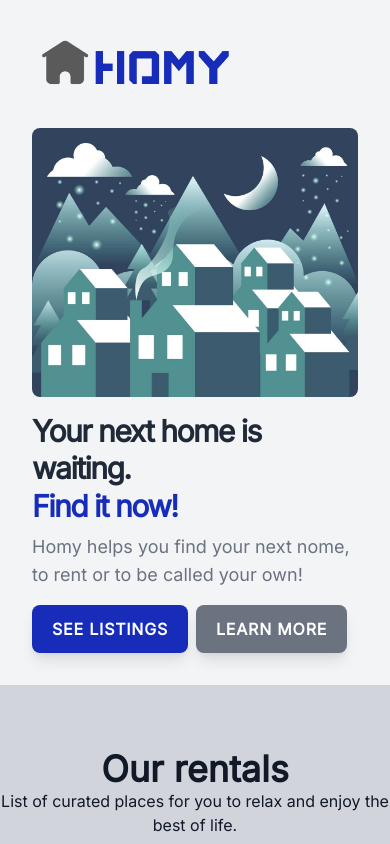
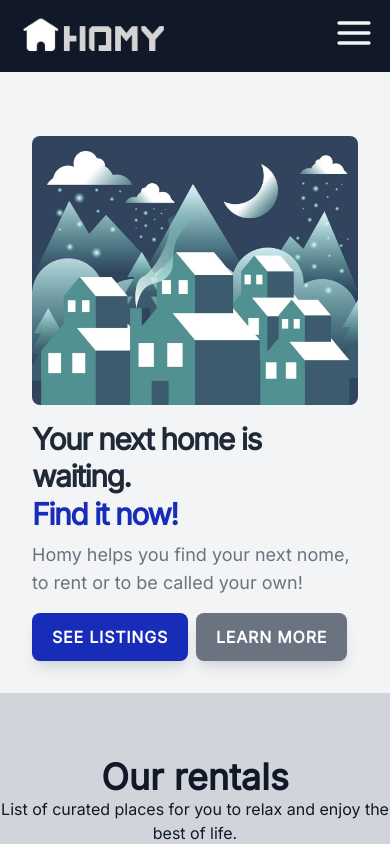
Before and after one commit to devguilhermy/tailwind-tuts, a React (Create React App) app: page / in a window 390 px wide. Shown: the top 844 px of the page. Built offline with nearby package versions, Linux system fonts and the light colour scheme.

Commit message:
feat: created responsive navbar header

```diff
--- a/src/App.tsx
+++ b/src/App.tsx
@@ -1,10 +1,12 @@
 import Header from './components/Header';
+import Hero from './components/Hero';
 import RentalList from './components/RentalList';
 
 export default function App() {
     return (
         <>
             <Header />
+            <Hero />
             <RentalList />
         </>
     );
--- a/src/components/Header.tsx
+++ b/src/components/Header.tsx
@@ -1,51 +1,63 @@
-import housesImg from '../assets/images/houses2.jpg';
-import logoDark from '../assets/images/logo-dark.png';
-
-// import logoLight from './assets/images/logo-light.png';
+import { FiMenu } from 'react-icons/fi';
+import { IoClose } from 'react-icons/io5';
+import logoLight from '../assets/images/logo-light.png';
+import { useState } from 'react';
 
 export default function Header() {
+    const [isMobileMenuActive, setIsMobileMenuActive] = useState(false);
+
     return (
-        <div className="flex bg-gray-100">
-            <div className="p-8 max-w-md mx-auto sm:max-w-xl lg:py-24 lg:px-12 lg:max-w-full lg:w-1/2">
-                <div className="xl:max-w-lg xl:ml-auto">
-                    <img src={logoDark} alt="Homy logo" className="h-16" />
-                    <img
-                        src={housesImg}
-                        alt="Houses"
-                        className="mt-8 rounded-lg sm:h-64 sm:w-full  sm:object-cover sm:object-center lg:hidden"
-                    />
-                    <h1 className="mt-4 text-3xl font-bold text-gray-800 leading-tight tracking-tighter sm:text-4xl sm:mt-8">
-                        Your next home is waiting.
-                        <br />
-                        <span className="text-brand">Find it now!</span>
-                    </h1>
-                    <p className="mt-2 text-lg text-gray-500 sm:text-xl sm:mt-4">
-                        Homy helps you find your next nome, to rent or to be
-                        called your own!
-                    </p>
-                    <div className="mt-4 sm:mt-6">
-                        <a
-                            href="/helou"
-                            className="btn btn-primary shadow-lg sm:text-lg"
-                        >
-                            See listings
-                        </a>
-                        <a
-                            href="/helou"
-                            className="ml-2 btn btn-secondary shadow-lg sm:text-lg"
-                        >
-                            Learn more
-                        </a>
-                    </div>
+        <header className="bg-gray-900 px-4 py-3 sm:flex z-10 sm:items-center sm:justify-between ">
+            <div className="flex items-center justify-between">
+                <div>
+                    <img src={logoLight} alt="Homy logo" className="h-12" />
+                </div>
+                <div className="sm:hidden">
+                    <button
+                        type="button"
+                        className="text-gray-100 focus:text-gray-300 hover:text-gray-300 transition focus:outline-none focus:ring"
+                        onClick={() =>
+                            setIsMobileMenuActive(!isMobileMenuActive)
+                        }
+                    >
+                        {isMobileMenuActive ? (
+                            <IoClose className="w-10 h-10" />
+                        ) : (
+                            <FiMenu className="w-10 h-10" />
+                        )}
+                    </button>
                 </div>
             </div>
-            <div className="hidden lg:block lg:w-1/2 lg:relative">
-                <img
-                    src={housesImg}
-                    alt="Houses"
-                    className="absolute inset-0 w-full h-full object-cover object-center"
-                />
+            <div
+                className={`pt-6 pb-4 px-1 text-white text-center transition text-3xl ${
+                    isMobileMenuActive ? 'block' : 'hidden'
+                } sm:flex sm:items-center sm:justify-between sm:text-xl`}
+            >
+                <a
+                    href="/"
+                    className="block hover:bg-gray-700 rounded-lg py-1 px-2 focus:bg-gray-700 sm:mt-0 sm:rounded-full transition"
+                >
+                    Listings
+                </a>
+                <a
+                    href="/"
+                    className="mt-6  block hover:bg-gray-700 rounded-lg py-1 px-2 focus:bg-gray-700 sm:mt-0 sm:ml-2 sm:rounded-full transition"
+                >
+                    My properties
+                </a>
+                <a
+                    href="/"
+                    className="mt-6  block hover:bg-gray-700 rounded-lg py-1 px-2 focus:bg-gray-700 sm:mt-0 sm:ml-2 sm:rounded-full transition"
+                >
+                    Support
+                </a>
+                <a
+                    href="/"
+                    className="mt-6  block hover:bg-gray-700 rounded-lg py-1 px-2 focus:bg-gray-700 sm:mt-0 sm:ml-2 sm:rounded-full transition"
+                >
+                    About
+                </a>
             </div>
-        </div>
+        </header>
     );
 }
--- /dev/null
+++ b/src/components/Hero.tsx
@@ -0,0 +1,51 @@
+import housesImg from '../assets/images/houses2.jpg';
+import logoDark from '../assets/images/logo-dark.png';
+
+// import logoLight from './assets/images/logo-light.png';
+
+export default function Hero() {
+    return (
+        <div className="flex bg-gray-100">
+            <div className="p-8 max-w-md mx-auto sm:max-w-xl lg:py-24 lg:px-12 lg:max-w-full lg:w-1/2">
+                <div className="xl:max-w-lg xl:ml-auto">
+                    {/* <img src={logoDark} alt="Homy logo" className="h-16" /> */}
+                    <img
+                        src={housesImg}
+                        alt="Houses"
+                        className="mt-8 rounded-lg sm:h-64 sm:w-full  sm:object-cover sm:object-center lg:hidden"
+                    />
+                    <h1 className="mt-4 text-3xl font-bold text-gray-800 leading-tight tracking-tighter sm:text-4xl sm:mt-8">
+                        Your next home is waiting.
+                        <br />
+                        <span className="text-brand">Find it now!</span>
+                    </h1>
+                    <p className="mt-2 text-lg text-gray-500 sm:text-xl sm:mt-4">
+                        Homy helps you find your next nome, to rent or to be
+                        called your own!
+                    </p>
+                    <div className="mt-4 sm:mt-6">
+                        <a
+                            href="/helou"
+                            className="btn btn-primary shadow-lg sm:text-lg"
+                        >
+                            See listings
+                        </a>
+                        <a
+                            href="/helou"
+                            className="ml-2 btn btn-secondary shadow-lg sm:text-lg"
+                        >
+                            Learn more
+                        </a>
+                    </div>
+                </div>
+            </div>
+            <div className="hidden lg:block lg:w-1/2 lg:relative">
+                <img
+                    src={housesImg}
+                    alt="Houses"
+                    className="absolute inset-0 w-full h-full object-cover object-center"
+                />
+            </div>
+        </div>
+    );
+}
```
